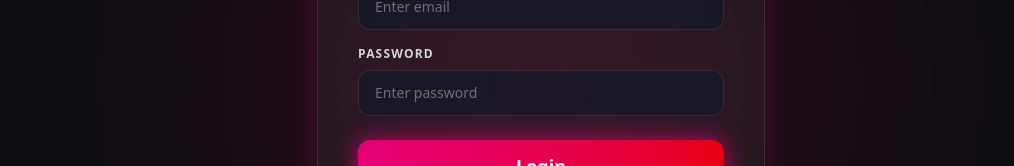
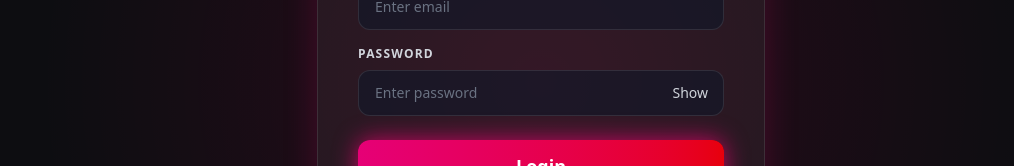
Before and after one commit to SaikatGharami2001/matchmate-frontend, a React (Vite) app: page /login in a window 1280 px wide. Shown: the part 350-516 px from the top of the page, without its empty margins (99-1113 px from the left). Built offline with nearby package versions, Linux system fonts and the light colour scheme; no server answers.

Commit message:
Update: added the show password on login

```diff
--- a/src/components/Body.jsx
+++ b/src/components/Body.jsx
@@ -6,7 +6,13 @@ import BackgroundParticles from "../components/BackgroundParticles";
 const Body = () => {
   const location = useLocation();
 
-  const fullScreenPages = ["/", "/login", "/signup", "/about"];
+  const fullScreenPages = [
+    "/",
+    "/login",
+    "/signup",
+    "/about",
+    "/change-password",
+  ];
   const hideLayout = fullScreenPages.includes(location.pathname);
 
   return (
--- a/src/components/Login.jsx
+++ b/src/components/Login.jsx
@@ -11,6 +11,7 @@ const Login = () => {
   const navigate = useNavigate();
   const [email, setEmail] = useState("");
   const [password, setPassword] = useState("");
+  const [showPassword, setShowPassword] = useState(false);
   const [errorMessage, setErrorMessage] = useState("");
   const [successMessage, setSuccessMessage] = useState("");
   const [loading, setLoading] = useState(false);
@@ -70,7 +71,6 @@ const Login = () => {
         </p>
 
         <form onSubmit={handleLogin}>
-          {/* Email */}
           <div className="flex flex-col gap-2 mb-4">
             <label className="text-xs font-semibold tracking-widest text-gray-300">
               EMAIL ADDRESS
@@ -86,24 +86,32 @@ const Login = () => {
             />
           </div>
 
-          {/* Password */}
           <div className="flex flex-col gap-2 mb-6">
             <label className="text-xs font-semibold tracking-widest text-gray-300">
               PASSWORD
             </label>
+
+            <div className="relative">
               <input
-              type="password"
+                type={showPassword ? "text" : "password"}
                 value={password}
                 onKeyDown={(e) => e.key === "Enter" && handleLogin(e)}
                 onChange={(e) => setPassword(e.target.value)}
-              className="px-4 py-3 rounded-xl bg-gray-900/60 border border-white/10
+                className="px-4 py-3 pr-12 rounded-xl bg-gray-900/60 border border-white/10
                 focus:ring-2 focus:ring-red-500 focus:border-red-500
-            outline-none text-sm placeholder-gray-500 transition-all"
+                outline-none text-sm placeholder-gray-500 transition-all w-full"
                 placeholder="Enter password"
               />
+
+              <span
+                className="absolute right-4 top-1/2 -translate-y-1/2 cursor-pointer text-gray-300 hover:text-white text-sm"
+                onClick={() => setShowPassword(!showPassword)}
+              >
+                {showPassword ? "Hide" : "Show"}
+              </span>
+            </div>
           </div>
 
-          {/* Login Button */}
           <button
             type="submit"
             disabled={loading}
@@ -117,7 +125,6 @@ const Login = () => {
           </button>
         </form>
 
-        {/* Error / Success message */}
         <div className="h-8 mt-3 flex justify-center items-center">
           {successMessage && (
             <p className="text-green-400 font-semibold text-sm animate-fade-in">
@@ -131,7 +138,6 @@ const Login = () => {
           )}
         </div>
 
-        {/* Signup Link */}
         <p className="text-center text-sm text-gray-300 mt-6">
           Don’t have an account?{" "}
           <Link
@@ -142,7 +148,6 @@ const Login = () => {
           </Link>
         </p>
 
-        {/* 🔥 NEW CHANGE PASSWORD LINK */}
         <p className="text-center text-sm text-gray-300 mt-2">
           Want to update your password?{" "}
           <span
```
Lines whose indentation alone changed are shown as unchanged.
